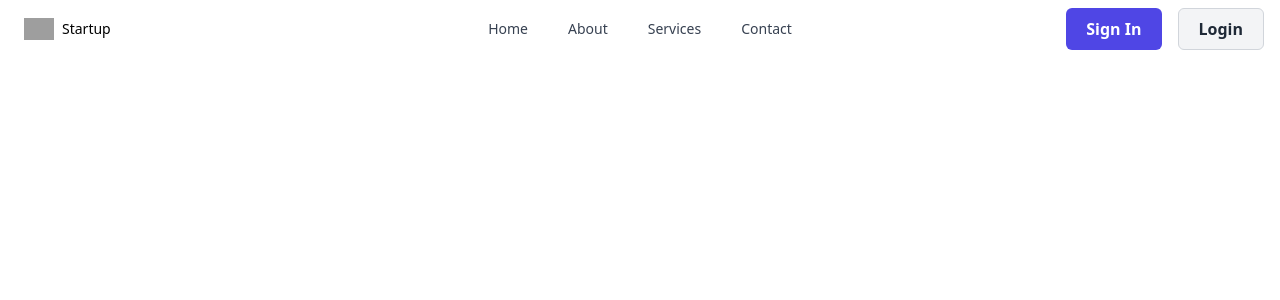
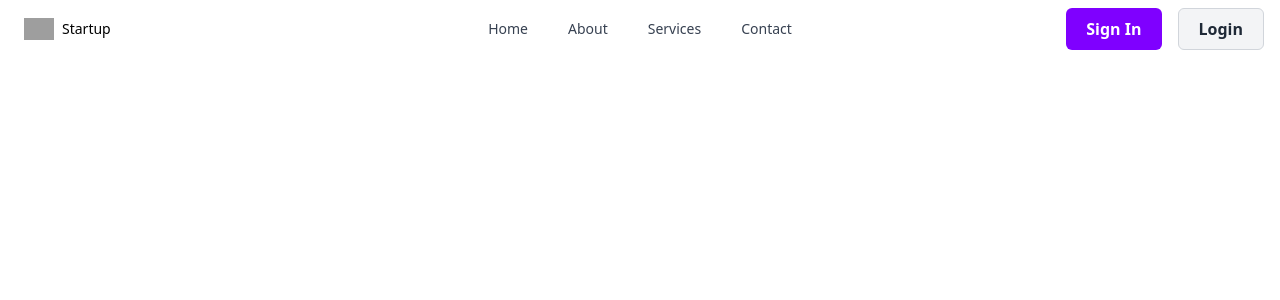
Before and after one commit to Rupam-Mondal/LearnSphere, a React (Vite) app in the folder LearnSphereFrontend/: page / in a window 1280 px wide. Shown: the top 300 px of the page. Built offline with nearby package versions, Linux system fonts and the light colour scheme; grey boxes are pictures that could not be loaded.

Commit message:
Update colour scheme

```diff
--- a/LearnSphereFrontend/src/Components/Navbar/Navbar.jsx
+++ b/LearnSphereFrontend/src/Components/Navbar/Navbar.jsx
@@ -27,7 +27,7 @@ function Navbar() {
         <NavbarLogo />
         <NavItems items={menuItems} />
         <div className="hidden lg:flex space-x-4">
-          <button className="px-5 cursor-pointer py-2 bg-indigo-600 text-white rounded-md text-base font-semibold cursor-pointer hover:bg-indigo-700 transition">
+          <button className="px-5 cursor-pointer py-2 bg-[#7F00FF] text-white rounded-md text-base font-semibold cursor-pointer hover:bg-indigo-700 transition">
             Sign In
           </button>
           <button className="px-5 cursor-pointer py-2 bg-gray-100 text-gray-800 rounded-md text-base font-semibold cursor-pointer hover:bg-gray-200 transition border border-gray-300">
```
